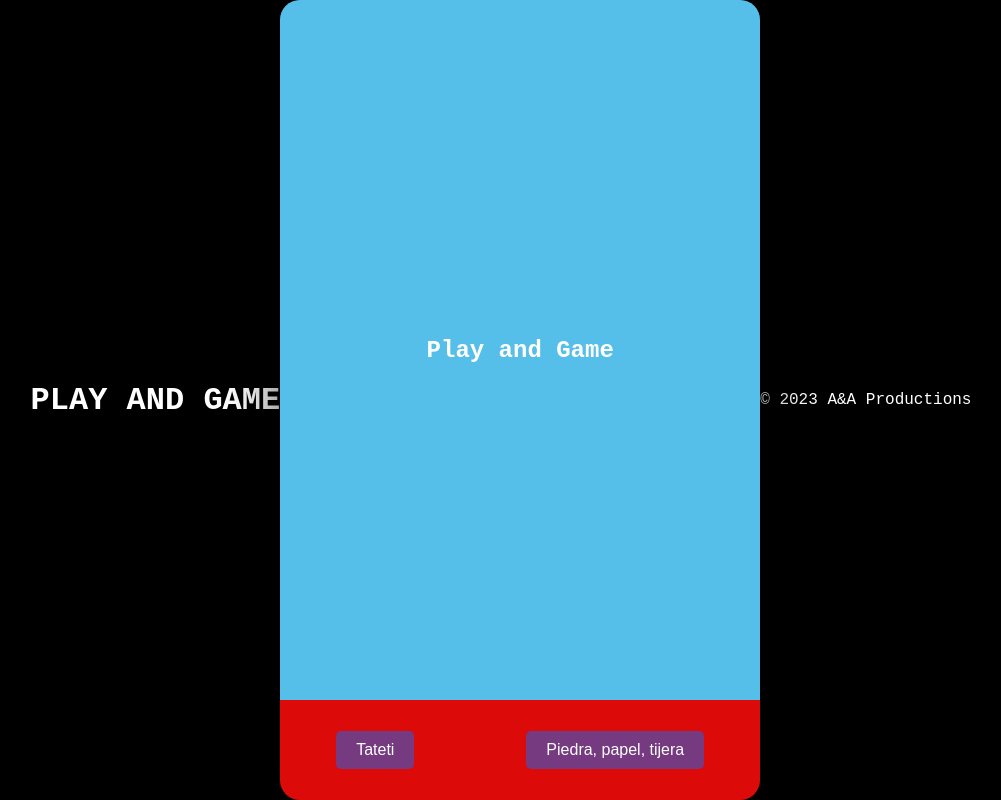
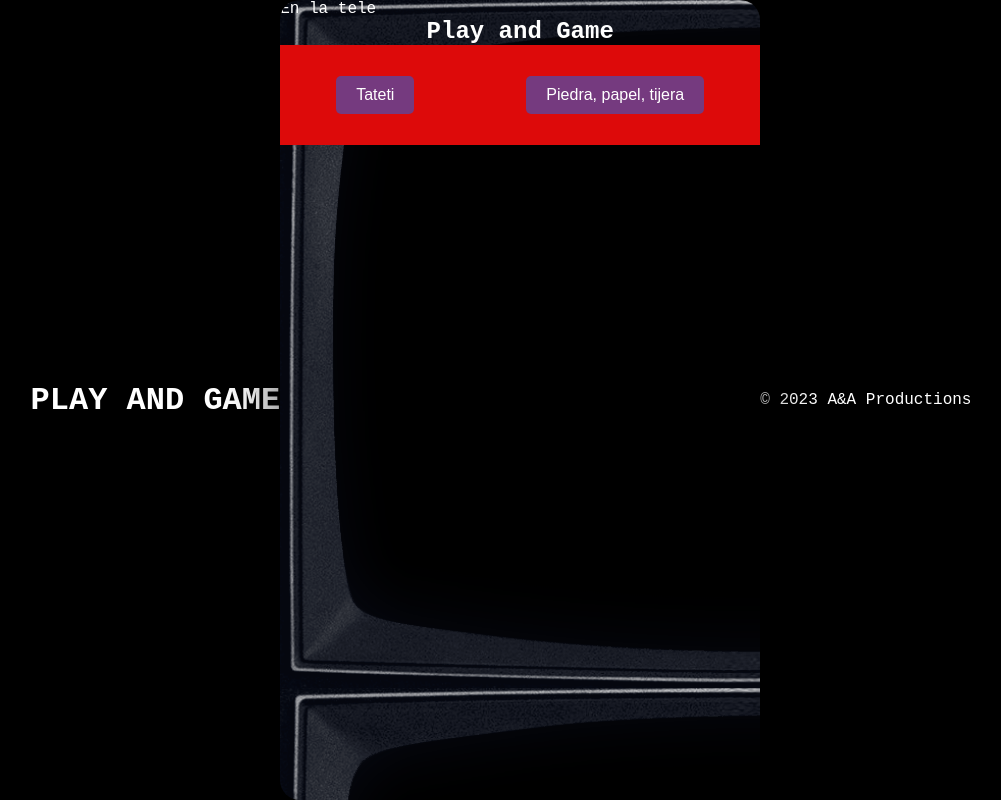
Before and after one commit to andreazunino/PlayAndGame, a plain HTML site: page index.html in a window 1280 px wide. Shown: the whole page, without its empty margins (139-1140 px from the left). Drawn offline with Linux system fonts and the light colour scheme.

Commit message:
cambios ana

```diff
--- a/css/styles.css
+++ b/css/styles.css
@@ -1,3 +1,9 @@
+*{
+    padding: 0px;
+    margin: 0px;
+    box-sizing: border-box;
+}
+
 body {
     margin: 0;
     padding: 0;
@@ -20,7 +26,7 @@ body {
 .arcade-machine {
     width: 480px;
     height: 800px;
-    background: linear-gradient(to bottom, #2e2e3e 50%, #111 50%);
+    background-image: url("/img/fondoTele.png");
     border-radius: 20px; /* Esquinas redondeadas */
     position: relative;
     box-shadow: 0 0 50px 10px rgba(0, 0, 0, 0.5);
@@ -30,8 +36,8 @@ body {
 }
 
 .screen {
-    flex: 1;
-    background-color: #55bfe9; /*  pantalla */
+    /*flex: 1;*/
+    /*background-color: #55bfe9; /*  pantalla */
     display: flex;
     justify-content: center;
     align-items: center;
--- a/index.html
+++ b/index.html
@@ -12,7 +12,11 @@
             <h1>PLAY AND GAME</h1>
         </div>
     </header>
+    <main>
     <div class="arcade-machine">
+        <p>En la tele</p>
+
+
         <div class="screen">
             <h2>Play and Game</h2>
 
@@ -22,6 +26,7 @@
             <button class="control-button">Piedra, papel, tijera</button>
         </div>
     </div>
+    </main>
     <footer>
         <div class="divFooter">
             <p>© 2023 A&A Productions</p>
```
Also changed, not shown: img/fondoTele.png (renamed from images/fondoTele.png), img/piedra,papel,tijera.png (renamed from images/piedra,papel,tijera.png), img/tateti.png (renamed from images/tateti.png).
